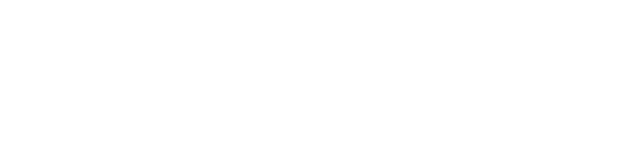
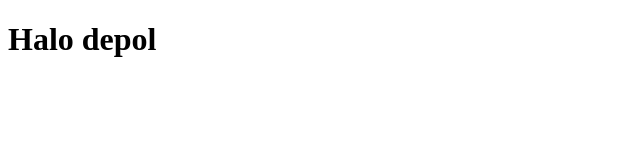
Before and after one commit to raneysha/poorman-nitro, a plain HTML site: page source.html in a window 1280 px wide. Shown: the whole page, without its empty margins (0-640 px from the left). Drawn offline with Linux system fonts and the light colour scheme.

Commit message:
Update source.html

```diff
--- a/source.html
+++ b/source.html
@@ -9,7 +9,7 @@
 </head>
 
 <body>
-
+    <h1>Halo depol</h1>
 </body>
 <script>
     readJson = () => {
```
